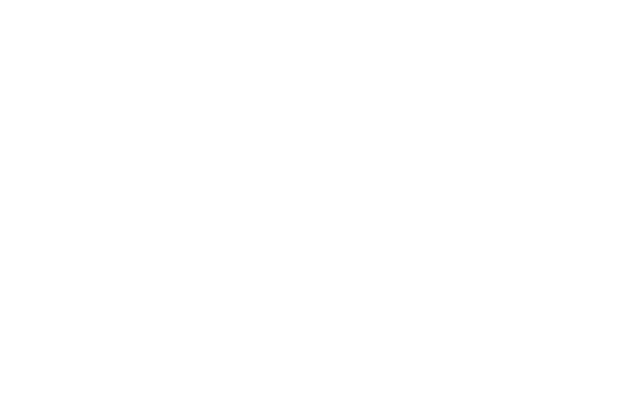
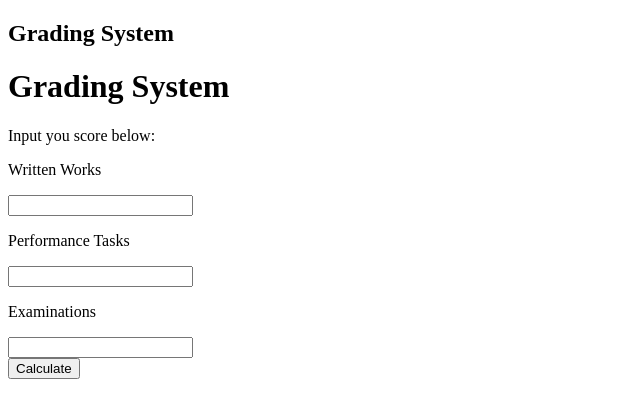
Before and after one commit to reinhardjakesacay/sample_projects, a plain HTML site: page grading_system/index.html in a window 1280 px wide. Shown: the whole page, without its empty margins (0-640 px from the left). Drawn offline with Linux system fonts and the light colour scheme.

Commit message:
html added

```diff
--- a/grading_system/index.html
+++ b/grading_system/index.html
@@ -6,6 +6,27 @@
     <title>Grading System</title>
 </head>
 <body>
-
+    <nav class="header">
+        <div class="logo"><h1>Grading System</h1></div>
+    </nav>
+    <div class="wrapper">
+        <div class="headtitle">
+            <h1>Grading System</h1>
+            <p>Input you score below:</p>
+        </div>
+        <div class="feature1">
+            <p>Written Works</p>
+            <input type="text">
+        </div>
+        <div class="feature2">
+            <p>Performance Tasks</p>
+            <input type="text">
+        </div>
+        <div class="feature3">
+            <p>Examinations</p>
+            <input type="text">
+        </div>
+        <button>Calculate</button>
+    </div>
 </body>
 </html>
```
